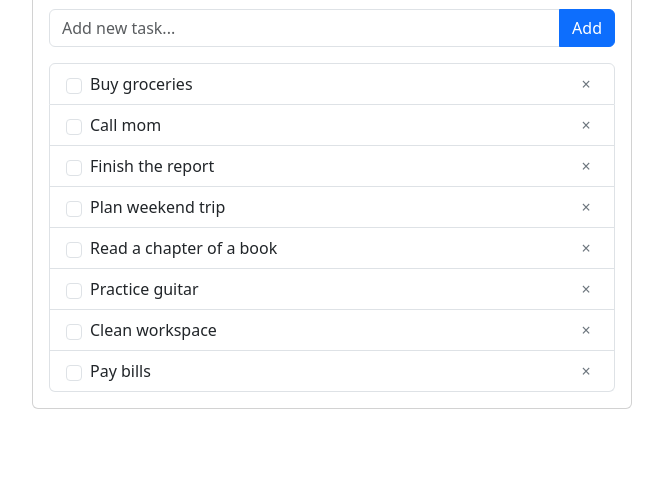
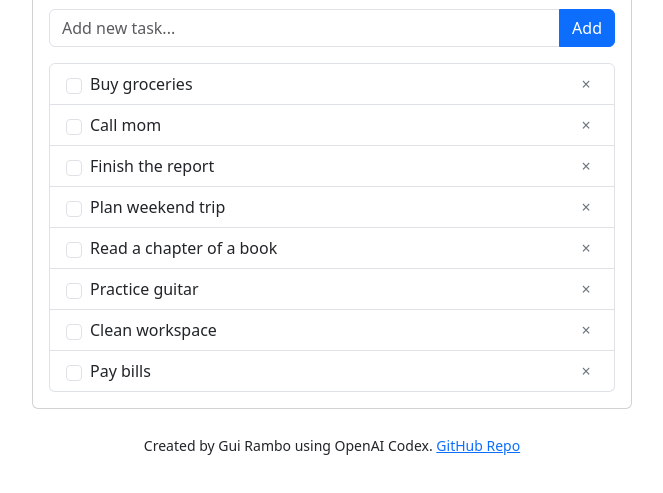
Before and after one commit to insidegui/todoapp, a plain HTML site: page index.html in a window 1280 px wide. Shown: the part 119-612 px from the top of the page, without its empty margins (308-971 px from the left). Drawn offline with nearby package versions, Linux system fonts and the light colour scheme.

Commit message:
Add footer

```diff
--- a/index.html
+++ b/index.html
@@ -36,5 +36,14 @@
         </div>
     </div>
     <script src="script.js"></script>
+
+    <footer class="text-center my-4">
+        <small>
+            Created by Gui Rambo using OpenAI Codex.
+            <a href="https://github.com/insidegui/todoapp" target="_blank" rel="noopener noreferrer">
+                GitHub Repo
+            </a>
+        </small>
+    </footer>
 </body>
 </html>
```
